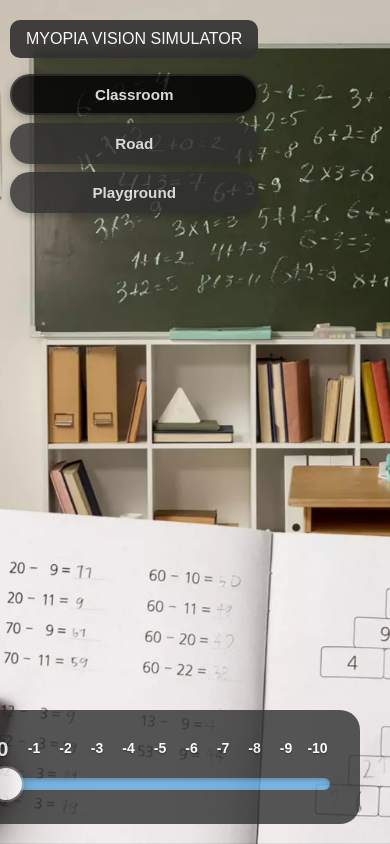
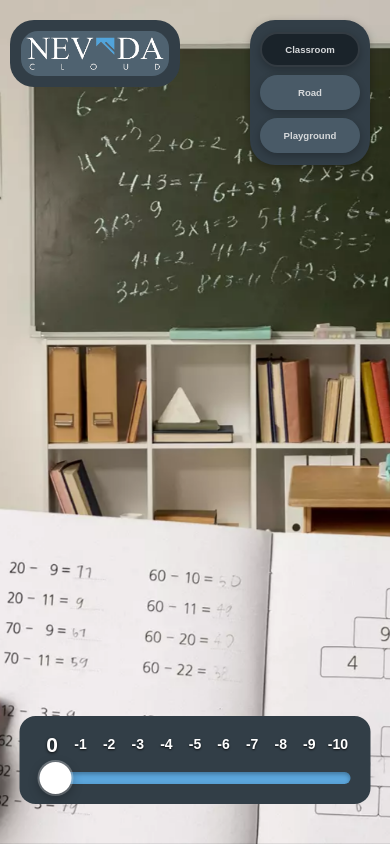
Before and after one commit to Sim0n-sk8/visionSimulator, a Next.js app in the folder index/: page / in a window 390 px wide. Built offline with nearby package versions, Linux system fonts and the light colour scheme.

Commit message:
more styling

```diff
--- a/index/app/globals.css
+++ b/index/app/globals.css
@@ -1,3 +1,16 @@
+:root {
+  --color-bg: #202427;
+  --color-surface: #2f2f2f;
+  --color-surface-alt: #323e47;
+  --color-button: #4f6270;
+  --color-button-hover: #151d24;
+  --color-accent: #5ca6dc;
+  --color-text: #ffffff;
+  --color-border-active: #ffffff22;
+  --color-shadow: rgba(0, 0, 0, 0.3);
+  --color-shadow-heavy: rgba(0, 0, 0, 0.6);
+}
+
 * {
   margin: 0;
   padding: 0;
@@ -21,21 +34,39 @@
   display: block;
 }
 
-/* Title aligned top-left */
-.title {
+
+.titleCon {
   position: fixed;
   top: 20px;
   left: 30px;
-  z-index: 100;
+  z-index: 110;
+  background: var(--color-surface-alt);
+  border-radius: 24px;
+  width: 15%;
+  padding: 11px 11px;
+  backdrop-filter: blur(8px);
+  box-sizing: border-box;
+}
+
+.title {
+
+  position: relative;
   font-size: 2rem;
   font-weight: 700;
-  color: #ffffff;
-  background: #2f2f2f; /* rich dark grey */
+  background: var(--color-button);
   padding: 12px 20px;
-  border-radius: 12px;
-  backdrop-filter: blur(8px);
-  opacity: 0.8;
+  border-radius: 20px;
+  width: 100%;
+
+  box-sizing: border-box;
 }
+
+.titleImg {
+  width: 100%;
+  height: auto;
+  display: block;
+}
+
 
 /* Button group aligned top-right */
 .buttonGroup {
@@ -45,14 +76,19 @@
   z-index: 100;
   display: flex;
   gap: 12px;
+  background-color: var(--color-surface-alt);
+  padding: 12px;
+  border-radius: 50px;
+  box-shadow: 0 3px 8px var(--color-shadow);
+  transition: transform 0.1s ease-in-out;
 }
 
 /* Button base style */
 button {
-  background: #2f2f2f;
+  background: var(--color-button);
   border: 2px solid transparent;
   border-radius: 20px;
-  color: #ffffff;
+  color: var(--color-text);
   cursor: pointer;
   font-family: Arial, Helvetica, sans-serif;
   font-size: 1rem;
@@ -60,30 +96,39 @@ button {
   padding: 10px 20px;
   text-align: center;
   transition: all 0.2s ease;
-  box-shadow: 0 3px 8px rgba(0, 0, 0, 0.3);
-
+  box-shadow: 0 3px 8px var(--color-shadow);
   opacity: 0.8;
 }
 
-/* Hover effect: turns black */
+/* Hover effect: turns darker */
 button:hover {
-  background: #000000;
-  transform: scale(1.05);
-  box-shadow: 0 6px 12px rgba(0, 0, 0, 0.6);
+  background: var(--color-button-hover);
+  transform: scale(1.10);
+  box-shadow: 0 6px 12px var(--color-shadow-heavy);
 }
 
 /* Active or selected state */
 button:active,
 button.active {
-  background: #000000;
-  border: 2px solid #ffffff22;
-  color: #fff;
+  background: var(--color-button-hover);
+  border: 2px solid var(--color-border-active);
+  color: var(--color-text);
   transform: scale(1);
+}
+
+/* Hover effect: shrink a bit */
+.buttonGroup:hover {
+  transform: scale(0.98);
+}
+
+/* Active or clicked effect: shrink a bit more */
+.buttonGroup:active {
+  transform: scale(0.98);
 }
 
 /* Optional: body background */
 body {
-  background-color: #1f1f1f;
+  background-color: var(--color-bg);
 }
 
 /* Desktop Styles */
@@ -93,8 +138,8 @@ body {
   right: 30px;
   width: 400px;
   z-index: 10;
-  background: #2f2f2f;
-  opacity: 0.8;
+  background: var(--color-surface-alt);
+
   border-radius: 20px;
   padding: 30px;
 }
@@ -108,7 +153,7 @@ body {
 .number {
   font-size: 14px;
   font-weight: bold;
-  color: #ffffff;
+  color: var(--color-text);
   text-shadow: 0 1px 2px rgba(0, 0, 0, 0.8);
   transition: all 0.3s ease;
   min-width: 25px;
@@ -123,12 +168,12 @@ body {
   position: relative;
   width: 100%;
   height: 12px;
-  background-color: #5ca6dc;
+  background-color: var(--color-accent);
   border-radius: 12px;
   outline: none;
   -webkit-appearance: none;
   appearance: none;
-  box-shadow: inset 0 2px 4px rgba(0, 0, 0, 0.3);
+  box-shadow: inset 0 2px 4px var(--color-shadow);
 }
 
 .slider::-webkit-slider-runnable-track {
@@ -151,43 +196,41 @@ body {
   appearance: none;
   width: 32px;
   height: 32px;
-  background: var(--thumb-color, linear-gradient(45deg, #ffffff, #f0f0f0));
+  background: var(--thumb-color, linear-gradient(45deg, var(--color-text), #f0f0f0));
   border-radius: 50%;
   cursor: pointer;
-  box-shadow: 0 4px 12px rgba(0, 0, 0, 0.4), 0 0 0 2px rgba(255, 255, 255, 0.3);
+  box-shadow: 0 4px 12px var(--color-shadow), 0 0 0 2px rgba(255, 255, 255, 0.3);
   transition: all 0.2s ease;
   margin-top: -10px; /* Centers the thumb vertically */
 }
 
 .slider::-webkit-slider-thumb:hover {
   transform: scale(1.1);
-  box-shadow: 0 6px 20px rgba(0, 0, 0, 0.5), 0 0 0 3px rgba(255, 255, 255, 0.4);
+  box-shadow: 0 6px 20px var(--color-shadow-heavy), 0 0 0 3px rgba(255, 255, 255, 0.4);
 }
 
 .slider::-moz-range-thumb {
   width: 32px;
   height: 32px;
-  background: var(--thumb-color, linear-gradient(45deg, #ffffff, #f0f0f0));
+  background: var(--thumb-color, linear-gradient(45deg, var(--color-text), #f0f0f0));
   border-radius: 50%;
   cursor: pointer;
   border: none;
-  box-shadow: 0 4px 12px rgba(0, 0, 0, 0.4), 0 0 0 2px rgba(255, 255, 255, 0.3);
+  box-shadow: 0 4px 12px var(--color-shadow), 0 0 0 2px rgba(255, 255, 255, 0.3);
   transition: all 0.2s ease;
   margin-top: -10px; /* Centers the thumb vertically */
 }
 
 .slider::-moz-range-thumb:hover {
   transform: scale(1.1);
-  box-shadow: 0 6px 20px rgba(0, 0, 0, 0.5), 0 0 0 3px rgba(255, 255, 255, 0.4);
+  box-shadow: 0 6px 20px var(--color-shadow-heavy), 0 0 0 3px rgba(255, 255, 255, 0.4);
 }
-
 
 /* 900px to 700px — Fully Centered Layout */
 @media only screen and (max-width: 900px) and (min-width: 701px) {
   body {
     display: flex;
     align-items: center;
-
     flex-direction: column;
     height: 100vh;
     margin: 0;
@@ -203,8 +246,8 @@ body {
     z-index: 100;
     font-size: 1rem;
     font-weight: 500;
-    color: #ffffff;
-    background: #2f2f2f;
+    color: var(--color-text);
+    background: var(--color-bg);
     padding: 12px 20px;
     border-radius: 12px;
     backdrop-filter: blur(8px);
@@ -238,37 +281,70 @@ body {
     box-sizing: border-box;
   }
 
+  .titleCon {
+  position: fixed;
+  top: 20px;
+  left: 10px;
+  z-index: 110;
+  background: var(--color-surface-alt);
+  border-radius: 24px;
+  width: 170px;
+  padding: 11px 11px;
+  backdrop-filter: blur(8px);
+  box-sizing: border-box;
+}
+
   .title {
     position: relative;
     top: 0;
     left: 0;
-    transform: none;
-    z-index: 100;
-    font-size: 1rem;
-    font-weight: 500;
-    color: #ffffff;
-    background: #2f2f2f;
-    padding: 10px 16px;
-    border-radius: 10px;
-    backdrop-filter: blur(8px);
-    opacity: 0.9;
-    margin-bottom: 16px;
+    border-radius: 17px;
+    padding: 5px;
+
+  }
+
+  .titleImg {
+    width: 100%;
+    height: auto;
   }
 
   .buttonGroup {
-    position: relative;
-    top: 0;
-    left: 0;
+    position: absolute;
+    top: 10;
+    left: 250px;
     transform: none;
     z-index: 100;
     display: flex;
     flex-direction: column;
     gap: 8px;
+    width: 120px;
+    border-radius: 25px;
+    display: flex;
+    align-items: center;
+
   }
 
   button {
-    /* smaller and tighter buttons */
-    font-size: 0.95rem;
+    font-size: 0.60rem;
+    width: 100px;
 
   }
+
+  /* ==== SLIDER CONTAINER ==== */
+  .sliderContainer {
+    position: fixed;
+    bottom: 20px;
+    left: 50%;
+    transform: translateX(-50%);
+    width: 90%;
+    max-width: 400px;
+    padding: 20px;
+    background: var(--color-surface-alt);
+
+    border-radius: 16px;
+    display: flex;
+    flex-direction: column;
+    z-index: 10;
+    margin-bottom: 20px;
+  }
 }
--- a/index/app/page.tsx
+++ b/index/app/page.tsx
@@ -41,7 +41,11 @@ const imagePrefix: Record<SceneKey, string> = {
 
   return (
     <div>
-      <h1 className="title">MYOPIA VISION SIMULATOR</h1>
+      <div className="titleCon">
+        <h1 className="title">
+          <img src="/assets/logo.png" className="titleImg" alt="Logo" />
+        </h1>
+        </div>
 
       <div className="buttonGroup">
         <button
```
Also changed, not shown: index/package.json (+6 -5 lines), index/public/assets/logo.png (added), 1 other file (tests, documents, lock files or other folders).
